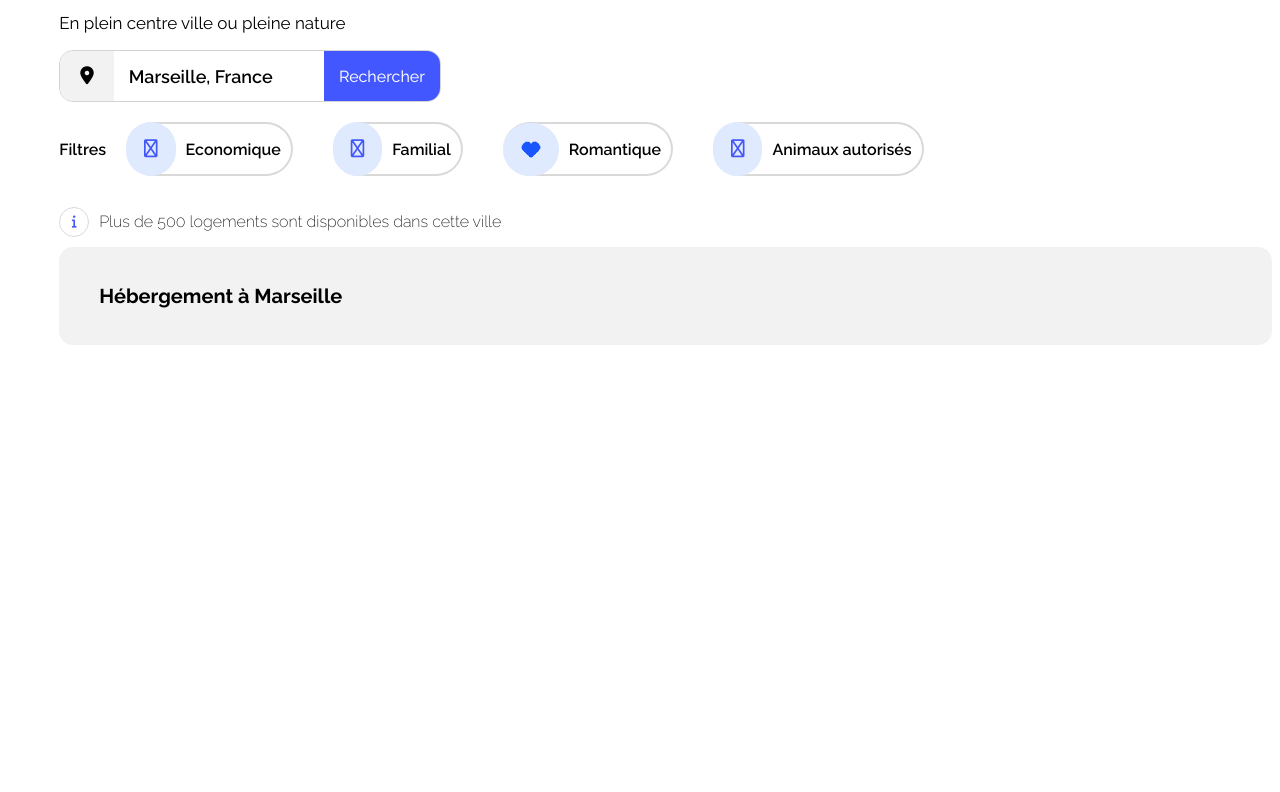
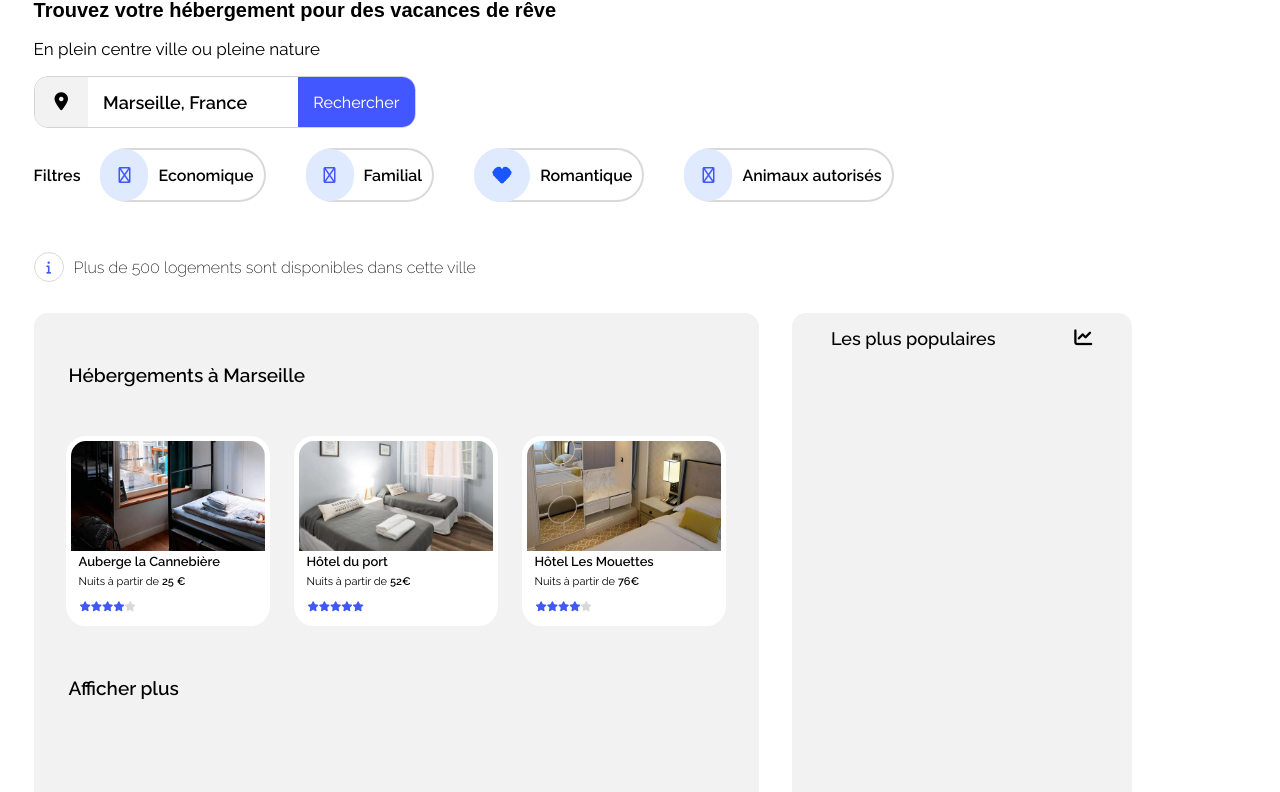
Before and after one commit to Pierrote52/P2_Inza_Pierre, a plain HTML site: page index.html in a window 1280 px wide. Shown: the part 124-916 px from the top of the page. Before the commit the page ends 800 px from the top, so only its background shows below. Drawn offline with Linux system fonts and the light colour scheme.

Commit message:
Avancée sur le projet 2 , avec Hebergements et Populaires

```diff
--- a/index.html
+++ b/index.html
@@ -28,21 +28,65 @@
         <p>Filtres</p>
         <div class = "vignette"><i class="fas fa-money-bill-wave"></i><p>Economique</p></div>
         <div class = "vignette"><i class="fas fa-child"></i><p>Familial</p></div>
-        <div class = "vignette"><img = src = 'images/heart.png' alt ="Icon Heart"/></i><p>Romantique</p></div>
+        <div class = "vignette"><img  src = 'images/heart.png' alt ="Icon Heart"/><p>Romantique</p></div>
         <div class = "vignette"><i class="fas fa-dog"></i><p>Animaux autorisés</p></div>
     </div>
-    <div class= 'logements_count'><i class="fas fa-info"></i><p>Plus de 500 logements sont disponibles dans cette ville</p></div>
+    <h2 class= 'logements_count'><i class="fas fa-info"></i><p>Plus de 500 logements sont disponibles dans cette ville</p></h2>
+    <div class = "premier_section_plus_aside">
     <section class = "Hebergements_Marseille">
-        <h1>Hébergement à Marseille</h1>
-        <div class = 'Les_Hebergements'>
-        <article></article>
-        <article></article>
-        <article></article>
-        <article></article>
-        <article></article>
-        <article></article>
+        <h2>Hébergements à Marseille</h2>
+        <div class = "LesHebergementsGrille">
+        <div class = 'UnHebergement'>
+                <div class = "cadreImageHebergement"><img src="images/hebergements/4_small/auberge_de_la_cabaniere.jpg" alt="Photo interieur de l'auberge de la cabanière"/></div>
+                <p class = "TitreHebergement">Auberge la Cannebière</p>
+                <p class= "TarifHebergement">Nuits à partir de <span>25 €</span></p>
+                <div class="etoiles">
+                        <i class="fas fa-star"></i>
+                        <i class="fas fa-star"></i>
+                        <i class="fas fa-star"></i>
+                        <i class="fas fa-star"></i>
+                        <div class = "etoileOff"><i class="fas fa-star"></i></div>
+                </div>
+
+
+        </div>
+        <div class = 'UnHebergement'>
+            <div class = "cadreImageHebergement"><img src="images/hebergements/4_small/hotelDuPort.jpg" alt="Photo interieur de l'auberge de la cabanière"/></div>
+            <p class = "TitreHebergement">Hôtel du port</p>
+            <p class= "TarifHebergement">Nuits à partir de <span>52€</span></p>
+            <div class="etoiles">
+                    <i class="fas fa-star"></i>
+                    <i class="fas fa-star"></i>
+                    <i class="fas fa-star"></i>
+                    <i class="fas fa-star"></i>
+                    <i class="fas fa-star"></i>
+            </div>
+
+
     </div>
+    <div class = 'UnHebergement'>
+        <div class = "cadreImageHebergement"><img src="images/hebergements/4_small/hotelDesMouettes.jpg" alt="Photo interieur de l'auberge de la cabanière"/></div>
+        <p class = "TitreHebergement">Hôtel Les Mouettes</p>
+        <p class= "TarifHebergement">Nuits à partir de <span>76€</span></p>
+        <div class="etoiles">
+                <i class="fas fa-star"></i>
+                <i class="fas fa-star"></i>
+                <i class="fas fa-star"></i>
+                <i class="fas fa-star"></i>
+                <div class = "etoileOff"><i class="fas fa-star"></i></div>
+        </div>
+
+
+</div>
+    </div>
+        <h2>Afficher plus</h2>
     </section>
+    <aside class = "Hebergements_populaires">
+       <div class = "titrePopulaire"><h2>Les plus populaires</h2><i class="fas fa-chart-line"></i></div>
+
+
+    </aside>
+    </div>
 
 
 </body>
--- a/style.css
+++ b/style.css
@@ -3,7 +3,7 @@
     src: url('Raleway-VariableFont_wght.ttf');
 }
 body{
-    padding-left: 4%;
+    padding: 2%;
 }
 header{
     display: flex;
@@ -30,7 +30,7 @@ h1{
     font-family: sans-serif;
     font-size: 20px;
 }
-h1 +p{
+h1 + p{
     font-family: 'Raleway';
     font-size: 17px;
 }
@@ -48,10 +48,10 @@ h1 +p{
 
 }
 /* .fas est l'icon de localisation dans la barre de recherche*/
-.fas {
+.barre_recherche .fas {
     background-color: rgb(242, 242, 242);
     padding: 20px;
-font-size: 18px;
+    font-size: 18px;
 }
 input{
     padding: 15px;
@@ -148,13 +148,109 @@ input + p{
 
 
 }
-section{
-    padding: 20px 20px 20px 40px;
+.premier_section_plus_aside{
+    display: flex;
+    flex-direction: row;
+}
+.Hebergements_Marseille{
     background-color: rgb(242,242,242,242);
     border-radius: 14px;
+    width: 725px;
+    margin-right:33px ;
+
 }
-section h1{
-    font-size: 20px;
+
+.Hebergements_Marseille h2{
+    padding: 35px;
+    font-size:19px;
+    font-weight: 559;
     font-family: 'Raleway';
 
 }
+.LesHebergementsGrille{
+    padding-left: 32px;
+    display: flex;
+    flex-direction: row;
+}
+.UnHebergement{
+    position: relative;
+    align-items: center;
+    justify-content:flex-start;
+    background-color: white;
+    border-radius: 20px;
+    border-style: solid;
+    border-width: 5px;
+    border-color:white ;
+    overflow: hidden;
+    min-width: 194px;
+    height: 180px;
+    margin-right: 24px;
+
+}
+.cadreImageHebergement{
+    position: absolute;
+    bottom:70px;
+    left: -20px;
+    display: flex;
+    justify-content: center;
+}
+.cadreImageHebergement img{
+    width: 260px;
+
+ }
+ .TitreHebergement{
+     font-size: 13px;
+     font-weight: 570;
+    position: absolute;
+    top:100px;
+    left: 8px;
+    background-color: white;
+    font-family: 'Raleway';
+
+}
+.TarifHebergement{
+    font-size:11px;
+    font-family: 'Raleway';
+    position: absolute;
+    top:123px;
+
+    left: 8px;
+
+
+}
+.TarifHebergement span{
+    font-weight: 550;
+}
+.etoiles{
+    font-size: 10px;
+    display: flex;
+    flex-direction: row;
+    position: absolute;
+    top:160px;
+    left: 9px;
+    color:rgb(66, 87, 248);
+}
+.etoiles .etoileOff{
+    color:rgb(217, 217, 217)
+}
+.Hebergements_populaires{
+    background-color: rgb(242, 242, 242);
+    width: 340px;
+    height: 500px;
+    border-radius: 14px;
+
+}
+.titrePopulaire{
+    display: flex;
+    align-items: center;
+    justify-content: space-around;
+}
+.titrePopulaire h2{
+
+    font-family: 'Raleway';
+    font-size: 18px;
+    font-weight: 530;
+}
+.titrePopulaire .fas{
+    font-size: 18px;
+}
```
Also changed, not shown: images/hebergements/2_large/hotelDuPort.jpg (renamed from images/hebergements/2_large/fred-kleber-gTbaxaVLvsg-unsplash.jpg), images/hebergements/4_small/auberge_de_la_cabaniere.jpg (renamed from images/hebergements/4_small/marcus-loke-WQJvWU_HZFo-unsplash.jpg), images/hebergements/4_small/hotelDesMouettes.jpg (renamed from images/hebergements/4_small/reisetopia-B8WIgxA_PFU-unsplash.jpg), images/hebergements/4_small/hotelDuPort.jpg (renamed from images/hebergements/4_small/fred-kleber-gTbaxaVLvsg-unsplash.jpg).
